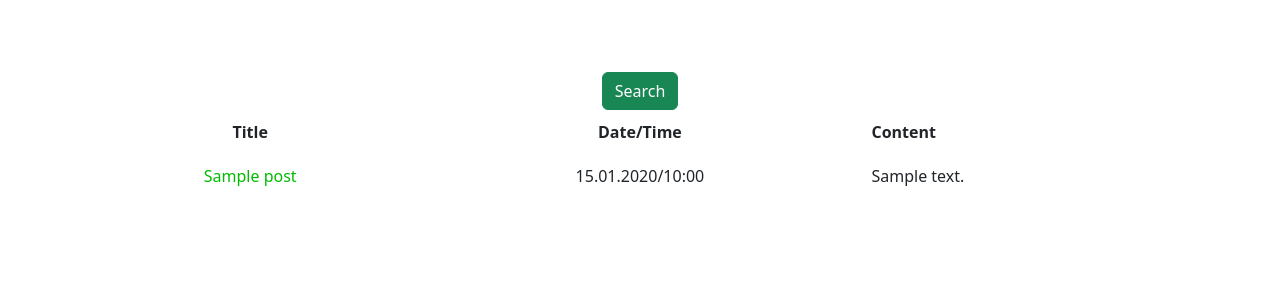
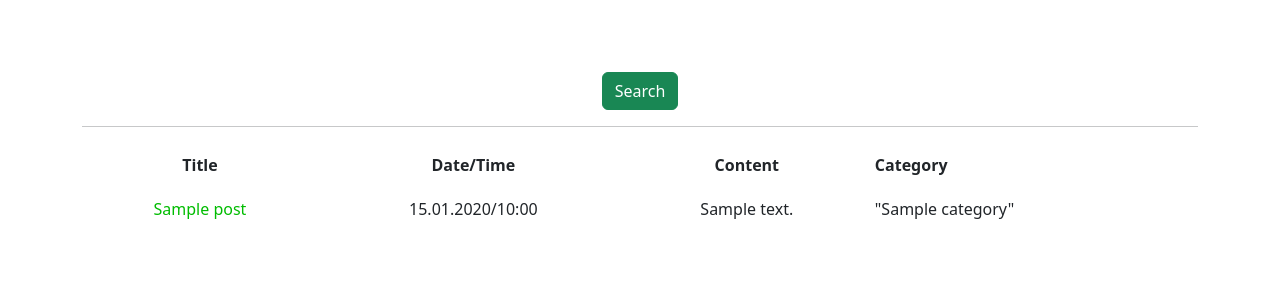
Before and after one commit to Aleksey215/NewsPortal_v2.0, a Django app: template NewsPortal2/news/templates/post_list.html in a window 1280 px wide. Shown: the part 56-356 px from the top of the page. Run offline with Django 4.2, Linux system fonts and the light colour scheme; the template is opened without the code that fills it: most values are stand-ins (such as "Sample title", 1, 10 or a date in 2020); some libraries are stand-ins or nearby versions.

Commit message:
added category in filter

```diff
--- a/NewsPortal2/news/templates/post_list.html
+++ b/NewsPortal2/news/templates/post_list.html
@@ -10,7 +10,6 @@ Posts
 <style>
    table {
     width: 100%; /* Ширина таблицы */
-    background: white; /* Цвет фона таблицы */
     border: 10px;
    }
    td, th {
@@ -21,6 +20,7 @@ Posts
    a {
     text-decoration: none; /* Отменяем подчеркивание у ссылки */
    }
+
 </style>
 
 <form method="GET">
@@ -28,7 +28,7 @@ Posts
     <br>
     <button type="submit" class="btn btn-success">Search</button>
 </form>
-
+<hr>
 <table align="center">
     <thead>
     <tr>
@@ -38,22 +38,31 @@ Posts
         <td>
             <b>Date/Time</b>
         </td>
-        <td align="left">
+        <td align="center">
             <b>Content</b>
         </td>
-
+        <td align="left">
+            <b>Category</b>
+        </td>
     </tr>
     </thead>
     {% for post in filter.qs %}
     <tr>
         <td align="center">
-             <a href="{% url 'post_detail' post.id %}" style="color: #00bc00">{{ post.title }}</a>
+            <a href="{% url 'post_detail' post.id %}" style="color: #00bc00">{{ post.title }}</a>
         </td>
         <td>
             {{ post.time_of_creation|date:'d.m.Y/H:i' }}
         </td>
-        <td align="left">
+        <td align="center">
             {{ post.content|truncatechars:50 }}
+        </td>
+        <td>
+            <p align="left">
+                {% for category in post.category.all %}
+                "{{ category }}"
+                {% endfor %}
+            </p>
         </td>
     </tr>
     {% endfor %}
```
Also changed, not shown: NewsPortal2/news/filters.py (+6 -1 lines).
